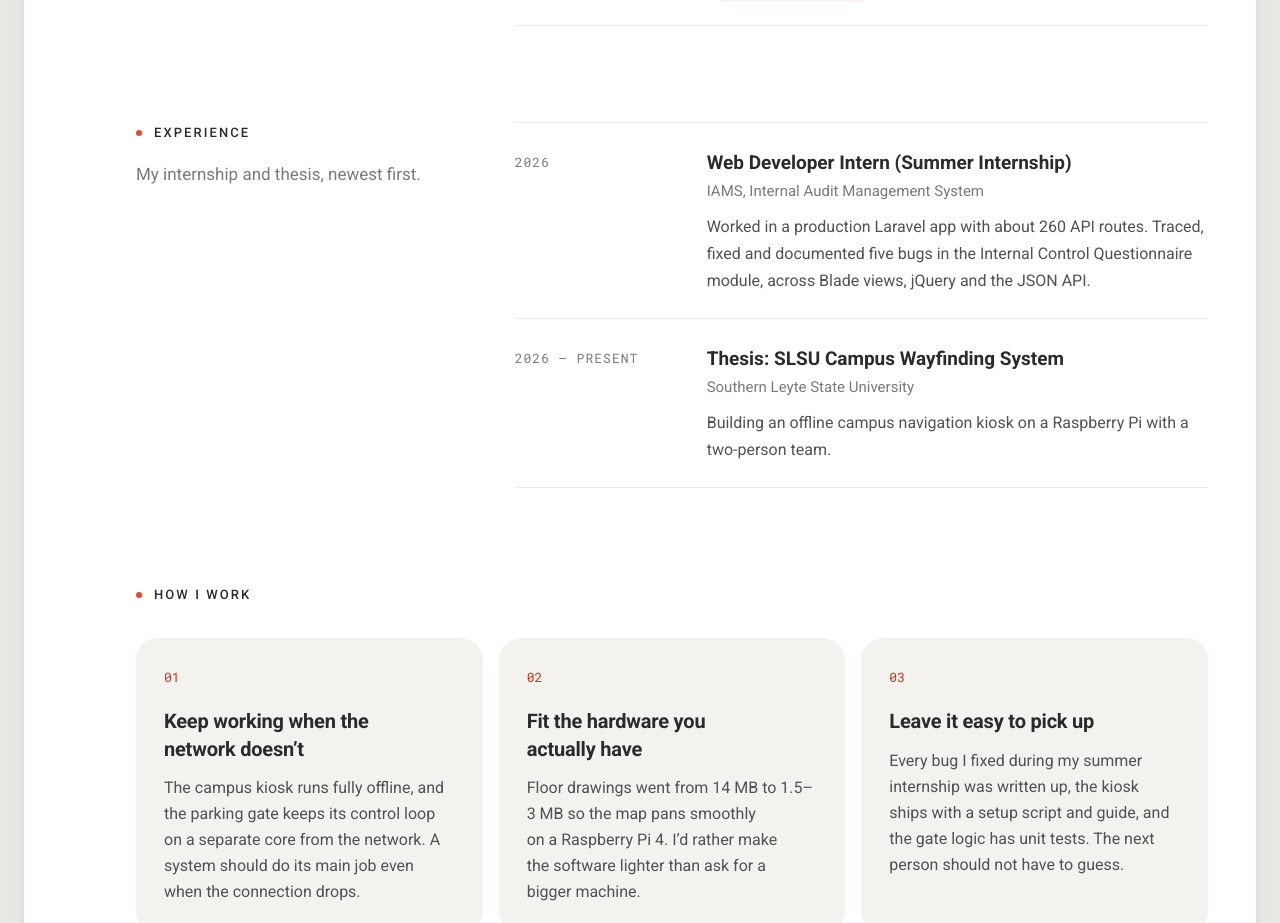
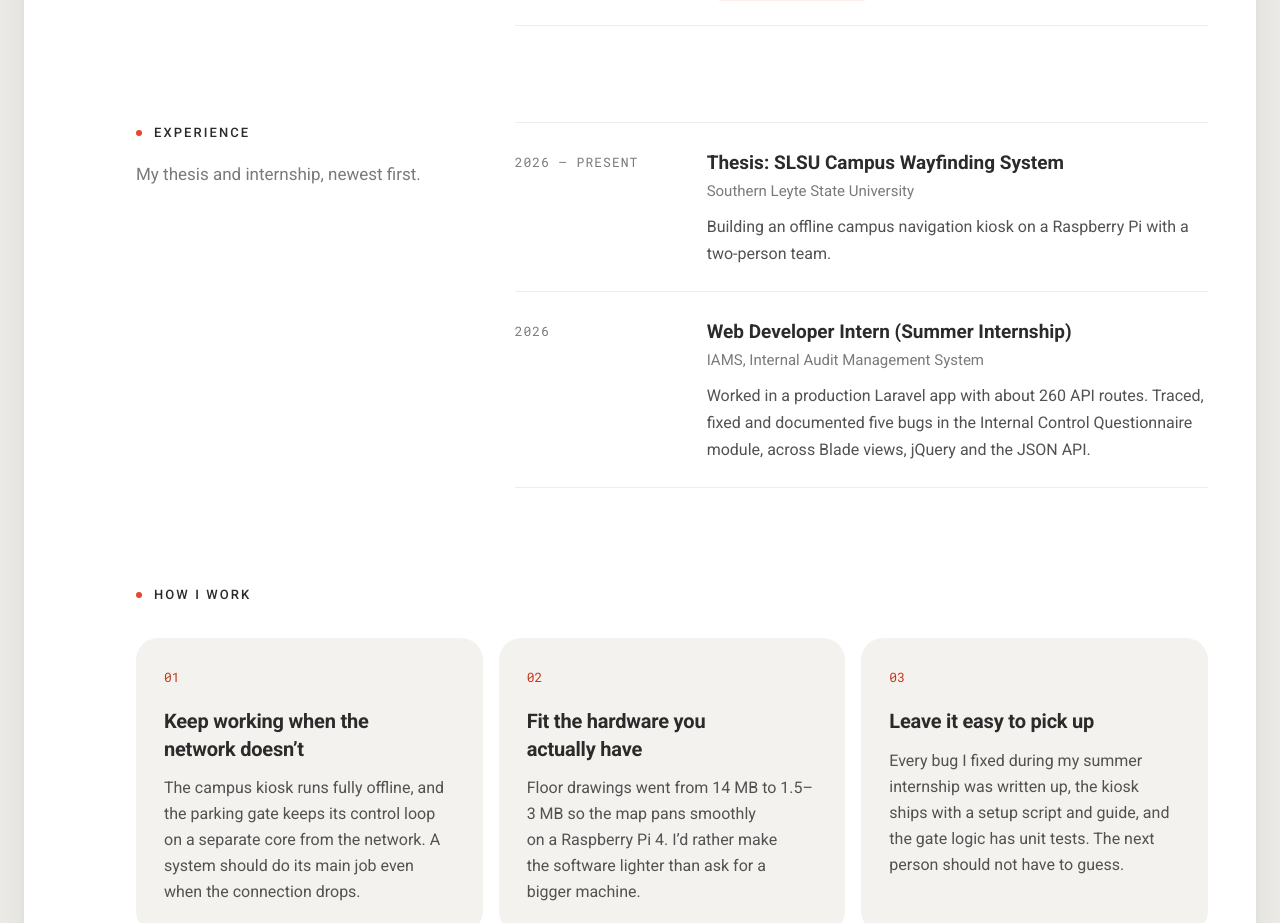
Before and after one commit to jeedp/portfolio, a React (Vite) app: page / in a window 1280 px wide. Shown: the part 3447-4370 px from the top of the page. Built offline with nearby package versions, Linux system fonts and the light colour scheme; no server answers.

Commit message:
Experience: ongoing thesis first, then the summer internship

```diff
--- a/src/data/profile.ts
+++ b/src/data/profile.ts
@@ -200,6 +200,14 @@ export type TimelineItem = {
 
 export const timeline: TimelineItem[] = [
   {
+    period: '2026 – present',
+    title: 'Thesis: SLSU Campus Wayfinding System',
+    org: 'Southern Leyte State University',
+    type: 'academic',
+    description: 'Building an offline campus navigation kiosk on a Raspberry Pi with a two-person team.',
+    tech: ['Node.js', 'SQLite', 'Raspberry Pi'],
+  },
+  {
     period: '2026',
     title: 'Web Developer Intern (Summer Internship)',
     org: 'IAMS, Internal Audit Management System',
@@ -207,14 +215,6 @@ export const timeline: TimelineItem[] = [
     description:
       'Worked in a production Laravel app with about 260 API routes. Traced, fixed and documented five bugs in the Internal Control Questionnaire module, across Blade views, jQuery and the JSON API.',
     tech: ['Laravel', 'PHP', 'jQuery', 'MySQL'],
-  },
-  {
-    period: '2026 – present',
-    title: 'Thesis: SLSU Campus Wayfinding System',
-    org: 'Southern Leyte State University',
-    type: 'academic',
-    description: 'Building an offline campus navigation kiosk on a Raspberry Pi with a two-person team.',
-    tech: ['Node.js', 'SQLite', 'Raspberry Pi'],
   },
   {
     period: 'Add date',
--- a/src/sections/About.tsx
+++ b/src/sections/About.tsx
@@ -91,7 +91,7 @@ export function About() {
       <div className="mt-24 grid gap-10 lg:grid-cols-12 lg:gap-16" aria-labelledby="exp-title">
         <div className="lg:col-span-4">
           <Sub id="exp-title">Experience</Sub>
-          <p className="mt-4 max-w-[34ch] text-muted">My internship and thesis, newest first.</p>
+          <p className="mt-4 max-w-[34ch] text-muted">My thesis and internship, newest first.</p>
         </div>
         <ol className="divide-y divide-line border-y border-line lg:col-span-8">
           {experience.map(t => (
```
